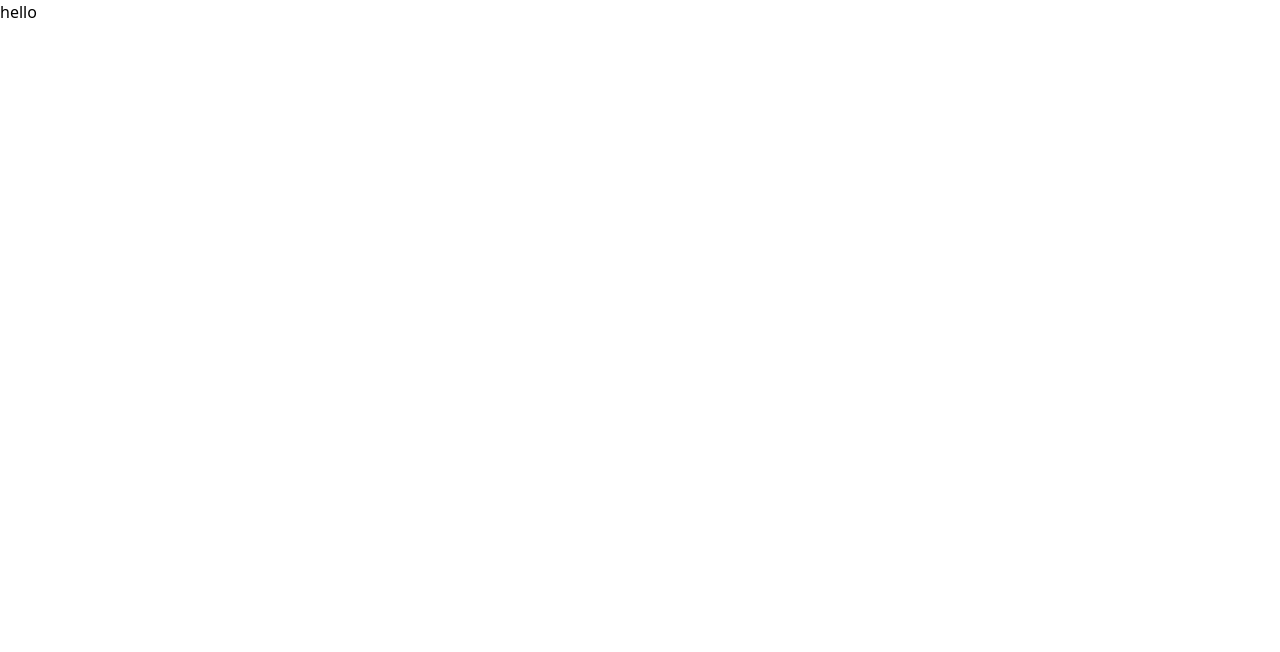
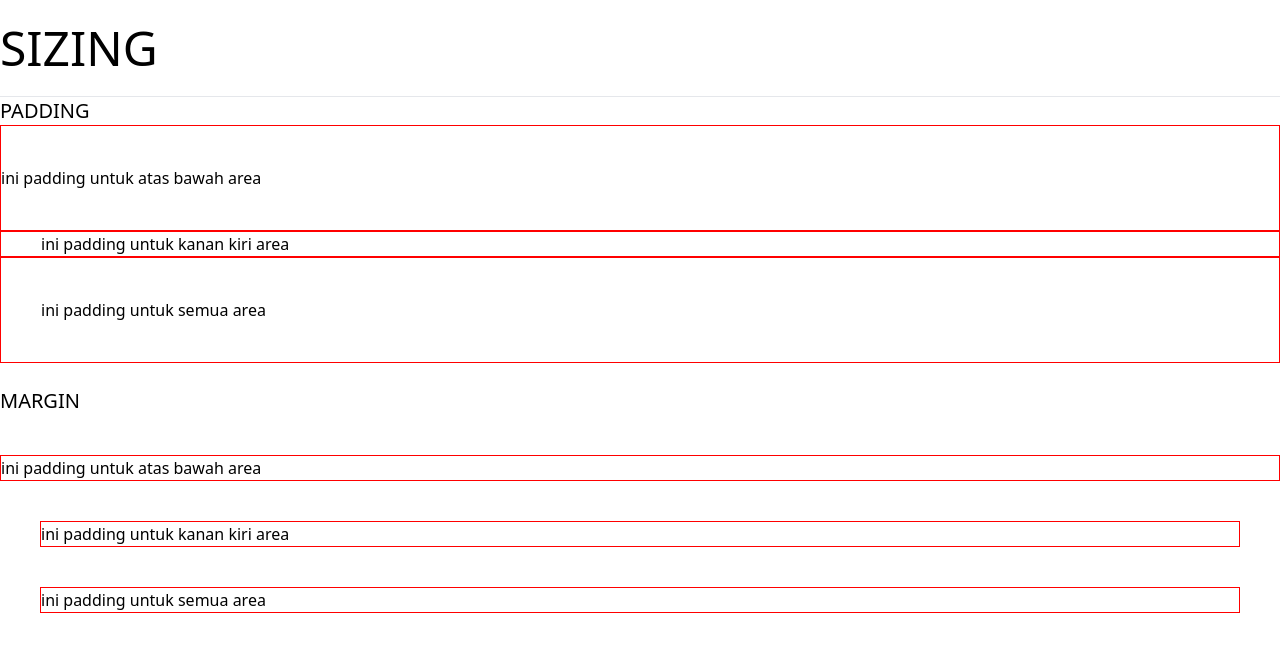
Before and after one commit to muamarzidan/Learn_Tailwind, a website: page public/basic/index.html in a window 1280 px wide. Drawn offline with Linux system fonts and the light colour scheme.

Commit message:
feat: lesson spasing

```diff
--- a/public/basic/index.html
+++ b/public/basic/index.html
@@ -6,8 +6,41 @@
     <title>Learn Tailwind</title>
 
     <link rel="stylesheet" href="../output.css">
+
+    <!-- <script>
+        tailwind.config = {
+            theme: {
+                extend: {
+                    colors: {
+                        'primary': '#ff0000',
+                        'secondary': '#00ff00',
+                        'tertiary': '#0000ff',
+                    }
+                }
+            }
+        }
+    </script> -->
+
+    <style>
+        div {
+            border: 1px solid red;
+        }
+    </style>
 </head>
 <body>
-    <h1>hello</h1>
+    <!-- SESI BELAJAR SIZING -->
+    <br>
+    <h1 class="text-5xl">SIZING</h1>
+    <br>
+    <hr>
+    <h3 class="text-xl">PADDING</h3>
+    <div class="py-10">ini padding untuk atas bawah area</div>
+    <div class="px-10">ini padding untuk kanan kiri area</div>
+    <div class="p-10">ini padding untuk semua area</div>
+    <br>
+    <h3 class="text-xl">MARGIN</h3>
+    <div class="my-10">ini padding untuk atas bawah area</div>
+    <div class="mx-10">ini padding untuk kanan kiri area</div>
+    <div class="m-10">ini padding untuk semua area</div>
 </body>
 </html>
```
Also changed, not shown: public/output.css.
